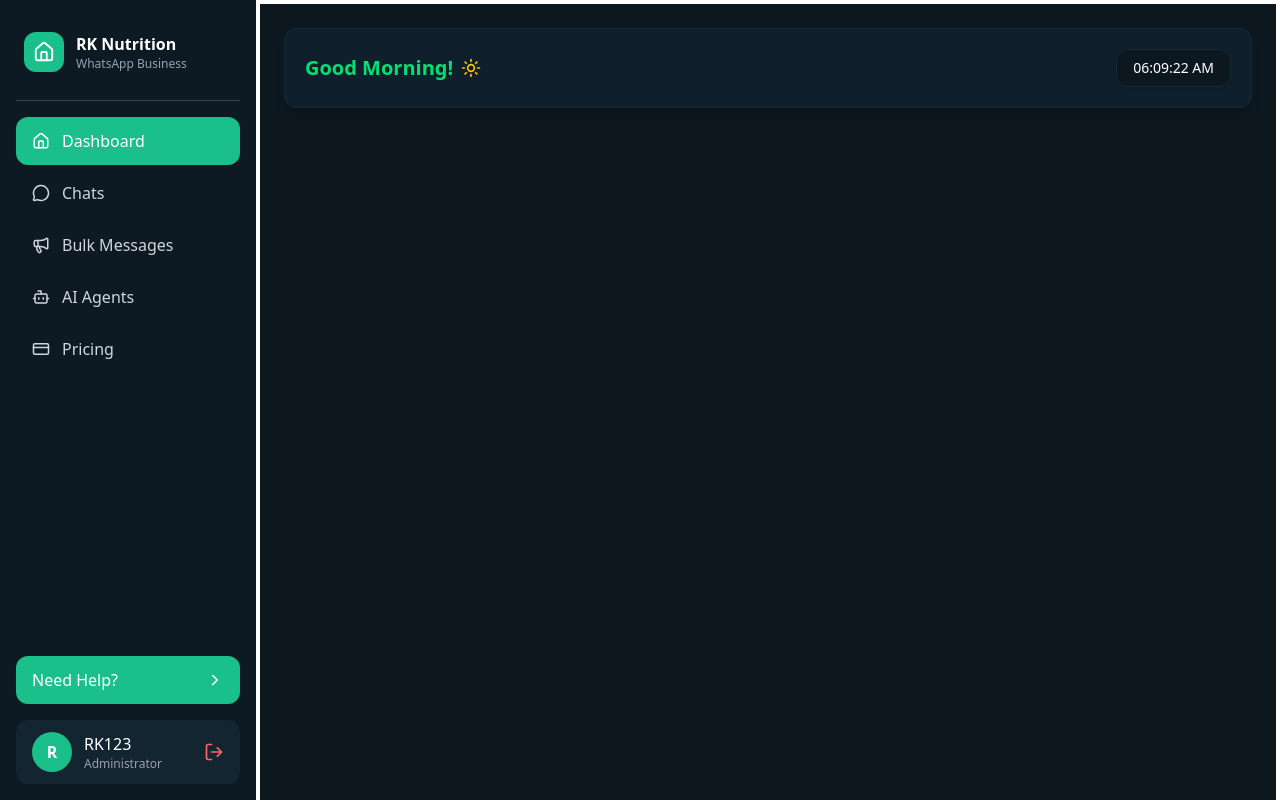
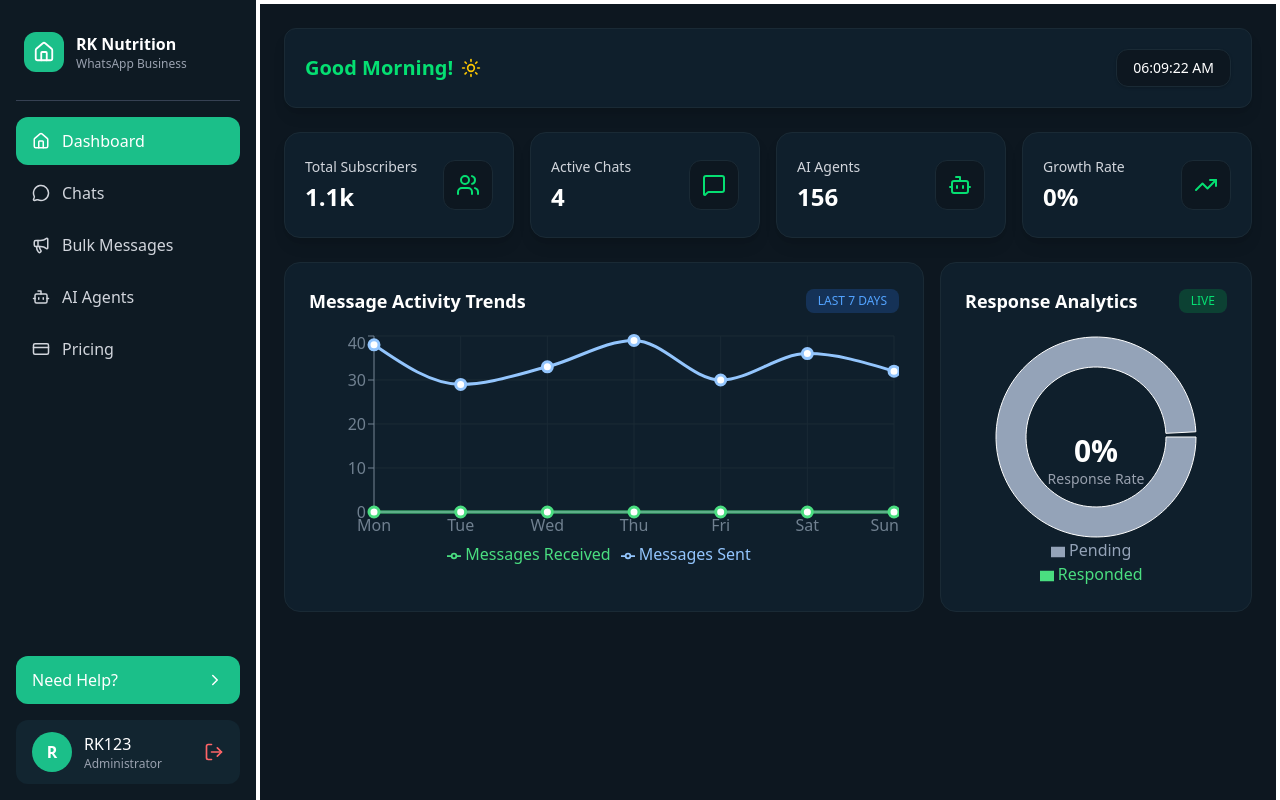
Before and after one commit to ankitbareth-dev/whatsapp-chatbot, a Next.js app: page /dashboard in a window 1280 px wide. Built offline with nearby package versions, Linux system fonts and the light colour scheme.

Commit message:
charts and cards added in the dashboard

```diff
--- a/app/(dashboard)/dashboard/page.tsx
+++ b/app/(dashboard)/dashboard/page.tsx
@@ -1,9 +1,13 @@
+import Cards from "@/components/Cards";
+import ChartsContainer from "@/components/ChartsContainer";
 import TopBar from "@/components/TopBar";
 
 const Dashboard = () => {
   return (
     <div className="w-full min-h-screen bg-[#0D1720] text-white p-4 md:p-6">
       <TopBar />
+      <Cards />
+      <ChartsContainer />
     </div>
   );
 };
--- /dev/null
+++ b/components/Cards.tsx
@@ -0,0 +1,46 @@
+import { Users, MessageSquare, Bot, TrendingUp } from "lucide-react";
+
+export default function Cards() {
+  const cards = [
+    {
+      title: "Total Subscribers",
+      value: "1.1k",
+      icon: <Users className="w-6 h-6 text-green-400" />,
+    },
+    {
+      title: "Active Chats",
+      value: "4",
+      icon: <MessageSquare className="w-6 h-6 text-green-400" />,
+    },
+    {
+      title: "AI Agents",
+      value: "156",
+      icon: <Bot className="w-6 h-6 text-green-400" />,
+    },
+    {
+      title: "Growth Rate",
+      value: "0%",
+      icon: <TrendingUp className="w-6 h-6 text-green-400" />,
+    },
+  ];
+
+  return (
+    <div className="grid grid-cols-1 sm:grid-cols-2 lg:grid-cols-4 gap-4 mt-6">
+      {cards.map((card, idx) => (
+        <div
+          key={idx}
+          className="bg-[#0F1F2C] border border-[#1A2A35]
+          px-5 py-6 rounded-2xl shadow-lg flex items-center justify-between"
+        >
+          <div className="flex flex-col">
+            <p className="text-sm text-gray-300">{card.title}</p>
+            <h2 className="text-2xl font-bold text-white mt-1">{card.value}</h2>
+          </div>
+          <div className="p-3 bg-[#0D1720] rounded-xl border border-[#1A2A35]">
+            {card.icon}
+          </div>
+        </div>
+      ))}
+    </div>
+  );
+}
--- /dev/null
+++ b/components/ChartsContainer.tsx
@@ -0,0 +1,15 @@
+import MessageTrendsChart from "./MessageTrendsChart";
+import ResponseAnalyticsChart from "./ResponseAnalyticsChart";
+
+export default function ChartsContainer() {
+  return (
+    <div className="grid grid-cols-1 lg:grid-cols-3 gap-4 mt-6">
+      <div className="lg:col-span-2">
+        <MessageTrendsChart />
+      </div>
+      <div>
+        <ResponseAnalyticsChart />
+      </div>
+    </div>
+  );
+}
--- /dev/null
+++ b/components/MessageTrendsChart.tsx
@@ -0,0 +1,66 @@
+"use client";
+
+import {
+  LineChart,
+  Line,
+  CartesianGrid,
+  XAxis,
+  YAxis,
+  Tooltip,
+  ResponsiveContainer,
+  Legend,
+} from "recharts";
+
+const data = [
+  { day: "Mon", sent: 38, received: 0 },
+  { day: "Tue", sent: 29, received: 0 },
+  { day: "Wed", sent: 33, received: 0 },
+  { day: "Thu", sent: 39, received: 0 },
+  { day: "Fri", sent: 30, received: 0 },
+  { day: "Sat", sent: 36, received: 0 },
+  { day: "Sun", sent: 32, received: 0 },
+];
+
+export default function MessageTrendsChart() {
+  return (
+    <div className="bg-[#0F1F2C] border border-[#1A2A35] p-6 rounded-2xl h-[350px]">
+      <div className="flex justify-between items-center mb-4">
+        <h2 className="text-white font-semibold text-lg">
+          Message Activity Trends
+        </h2>
+        <span className="text-xs bg-blue-500/20 text-blue-400 px-3 py-1 rounded-lg">
+          LAST 7 DAYS
+        </span>
+      </div>
+
+      <ResponsiveContainer width="100%" height="80%">
+        <LineChart data={data}>
+          <CartesianGrid stroke="#1A2A35" />
+          <XAxis dataKey="day" stroke="#708090" />
+          <YAxis stroke="#708090" />
+          <Tooltip
+            contentStyle={{ backgroundColor: "#0D1720", borderRadius: "10px" }}
+            labelStyle={{ color: "white" }}
+          />
+          <Legend wrapperStyle={{ color: "#ccc" }} />
+          <Line
+            type="monotone"
+            dataKey="sent"
+            name="Messages Sent"
+            stroke="#93C5FD"
+            strokeWidth={3}
+            dot={{ r: 5 }}
+          />
+          <Line
+            type="monotone"
+            dataKey="received"
+            name="Messages Received"
+            stroke="#4ADE80"
+            strokeWidth={3}
+            dot={{ r: 5 }}
+          />
+        </LineChart>
+      </ResponsiveContainer>
+    </div>
+  );
+}
--- /dev/null
+++ b/components/ResponseAnalyticsChart.tsx
@@ -0,0 +1,51 @@
+"use client";
+
+import { PieChart, Pie, Cell, ResponsiveContainer, Legend } from "recharts";
+
+const COLORS = ["#4ADE80", "#94A3B8"];
+
+const data = [
+  { name: "Responded", value: 0 },
+  { name: "Pending", value: 100 },
+];
+
+export default function ResponseAnalyticsChart() {
+  return (
+    <div className="bg-[#0F1F2C] border border-[#1A2A35] p-6 rounded-2xl h-[350px]">
+      <div className="flex justify-between items-center mb-4">
+        <h2 className="text-white font-semibold text-lg">Response Analytics</h2>
+
+        <span className="text-xs bg-green-500/20 text-green-400 px-3 py-1 rounded-lg">
+          LIVE
+        </span>
+      </div>
+
+      {/* Wrapper that ensures perfect relative centering */}
+      <div className="relative flex items-center justify-center h-[260px]">
+        <ResponsiveContainer width="80%" height="100%">
+          <PieChart>
+            <Pie
+              data={data}
+              innerRadius={70}
+              outerRadius={100}
+              paddingAngle={3}
+              dataKey="value"
+            >
+              {data.map((entry, index) => (
+                <Cell key={index} fill={COLORS[index % COLORS.length]} />
+              ))}
+            </Pie>
+
+            <Legend wrapperStyle={{ color: "#ccc" }} />
+          </PieChart>
+        </ResponsiveContainer>
+
+        {/* Absolutely centered and smooth */}
+        <div className="absolute inset-0 flex flex-col items-center justify-center">
+          <p className="text-3xl text-white font-bold">0%</p>
+          <p className="text-gray-400 text-sm">Response Rate</p>
+        </div>
+      </div>
+    </div>
+  );
+}
--- a/package.json
+++ b/package.json
@@ -13,7 +13,8 @@
     "lucide-react": "^0.554.0",
     "next": "16.0.3",
     "react": "19.2.0",
-    "react-dom": "19.2.0"
+    "react-dom": "19.2.0",
+    "recharts": "^3.4.1"
   },
   "devDependencies": {
     "@tailwindcss/postcss": "^4",
```
Also changed, not shown: 1 other file (tests, documents, lock files or other folders).
